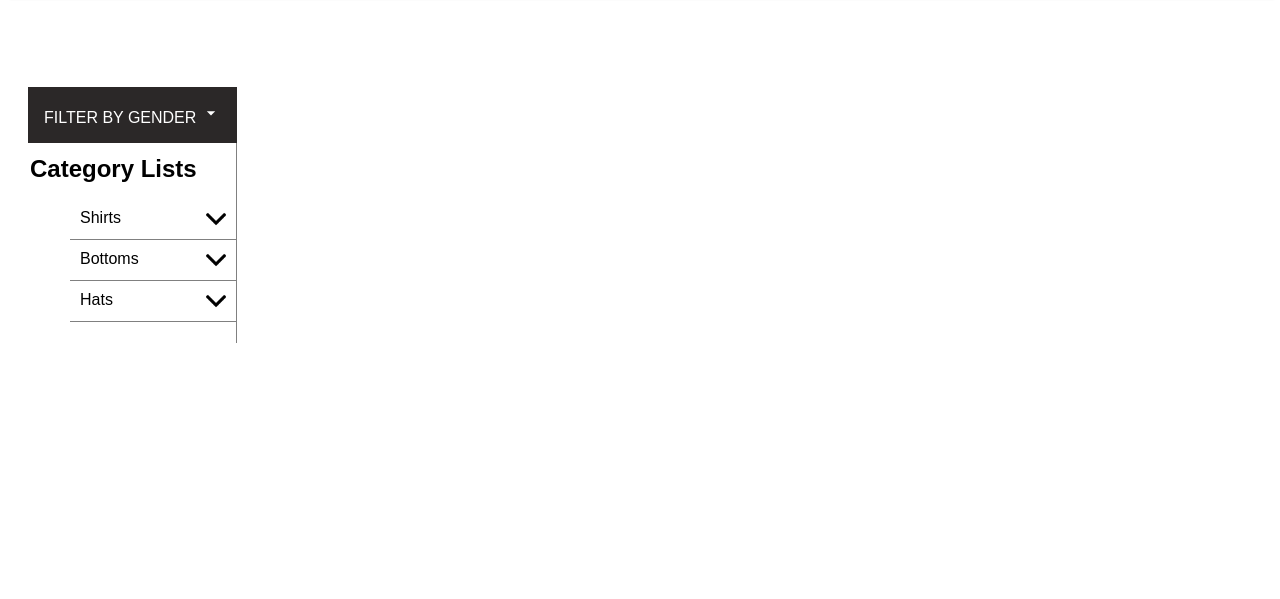
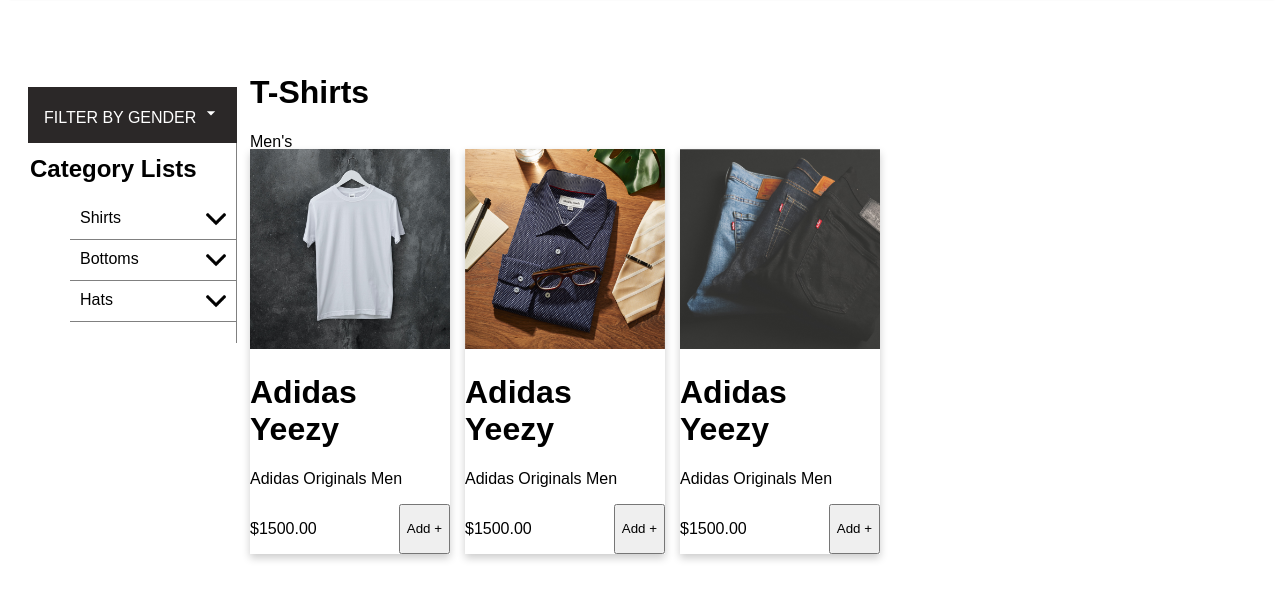
Before and after one commit to Jshort1622/Group-Project, a plain HTML site: page index.html in a window 1280 px wide. Shown: the part 51-650 px from the top of the page. Drawn offline with Linux system fonts and the light colour scheme.

Commit message:
added catalogue

```diff
--- a/index.html
+++ b/index.html
@@ -60,5 +60,40 @@
       </div>
     </div>
   </div>
+
+  <div class="catalogue-title">
+    <h1>T-Shirts</h1>
+    <p class="title-description">Men's</p>
+  </div>
+  <div class="catalogue">
+    <div class="catalogue-item">
+      <img src="images\category001.png" alt="Mens Shirt" class="catalogue-item-img">
+      <h1 class="item-title">Adidas Yeezy</h1>
+      <p class="item-description">Adidas Originals Men</p>
+      <div class="add-to-cart">
+        <p class="price">$1500.00</p>
+        <button class="add">Add +</button>
+      </div>
+
+    </div>
+    <div class="catalogue-item">
+      <img src="images\category002.png" alt="Mens Shirt" class="catalogue-item-img">
+      <h1 class="item-title">Adidas Yeezy</h1>
+      <p class="item-description">Adidas Originals Men</p>
+      <div class="add-to-cart">
+        <p class="price">$1500.00</p>
+        <button class="add">Add +</button>
+      </div>
+    </div>
+    <div class="catalogue-item">
+      <img src="images\category003.png" alt="Mens Shirt" class="catalogue-item-img">
+      <h1 class="item-title">Adidas Yeezy</h1>
+      <p class="item-description">Adidas Originals Men</p>
+      <div class="add-to-cart">
+        <p class="price">$1500.00</p>
+        <button class="add">Add +</button>
+      </div>
+    </div>
+  </div>
 </body>
 </html>
--- a/style.css
+++ b/style.css
@@ -160,3 +160,31 @@
 }
 
 /* catalogue */
+
+.catalogue {
+    display: grid;
+    position: absolute;
+    grid-template-columns: auto auto auto;
+    gap: 3%;
+    width: 500px;
+    left: 250px;
+    top: 200px;
+}
+
+.catalogue-title {
+    position: absolute;
+    left: 250px;
+}
+
+.catalogue .catalogue-item img {
+    width: 200px;
+}
+.catalogue-item {
+    box-shadow: 0 4px 8px 0 rgba(0,0,0,0.2);
+    transition: 0.3s;
+}
+
+.add-to-cart {
+    display: flex;
+    justify-content: space-between;
+}
```
